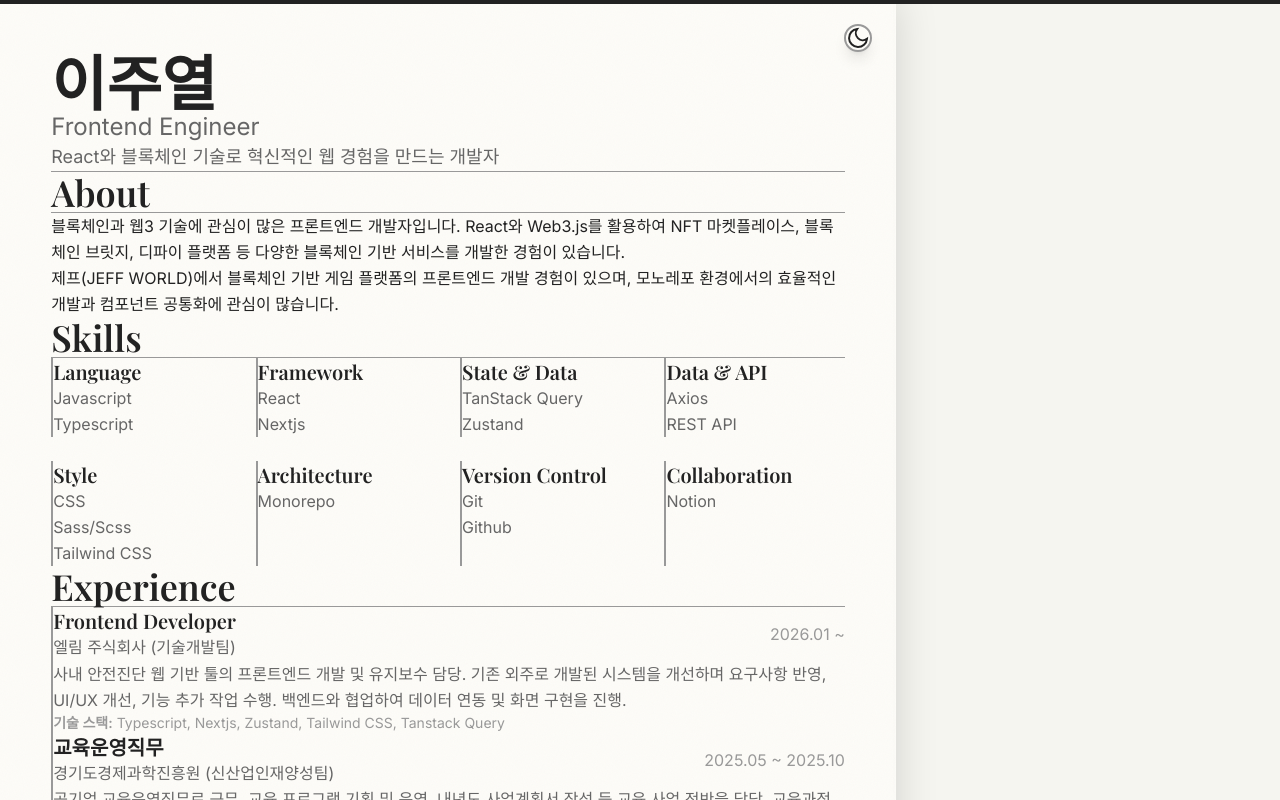
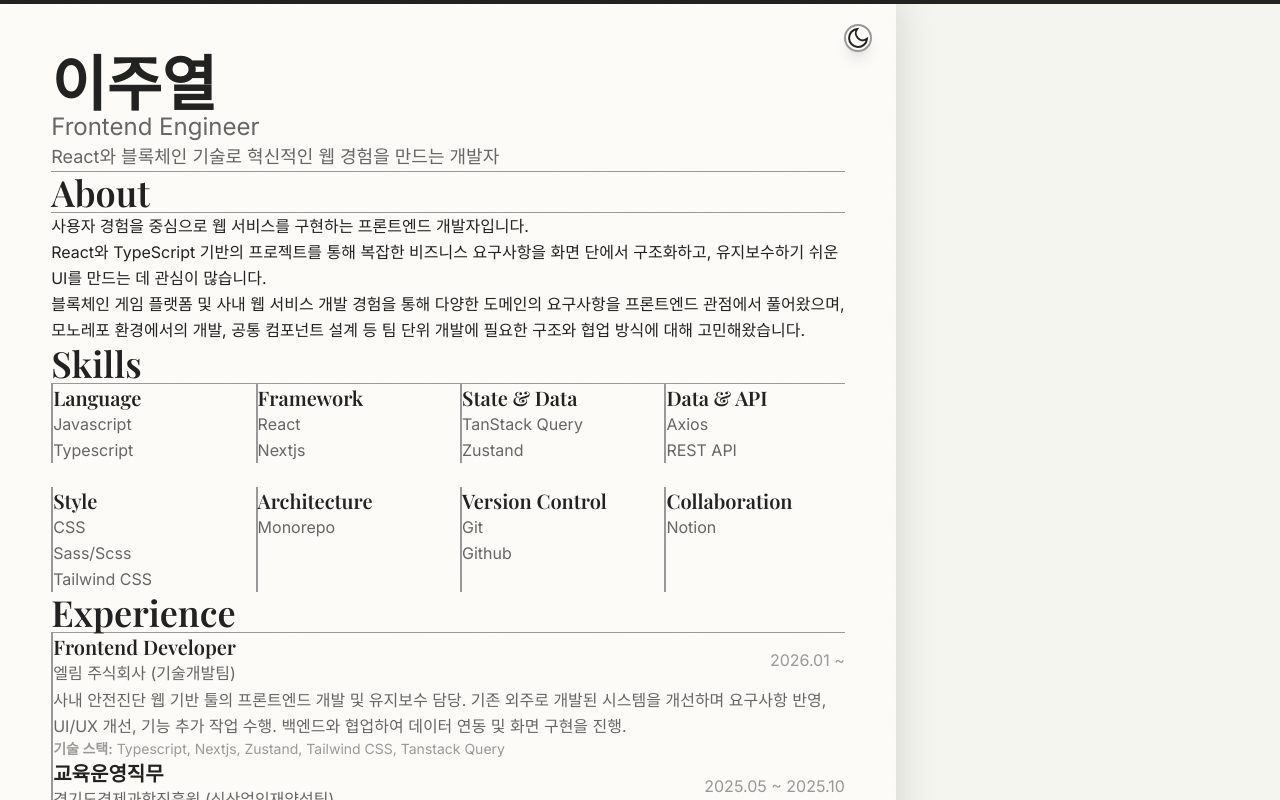
Before and after one commit to Melonisjy/resume, a Next.js app: page / in a window 1280 px wide. Shown: the top 800 px of the page. Built offline with nearby package versions, Linux system fonts and the light colour scheme.

Commit message:
fix: about 섹션 내용 수정

```diff
--- a/components/About.tsx
+++ b/components/About.tsx
@@ -6,14 +6,15 @@ export default function About() {
   return (
     <Section id="about" title="About">
       <p className="mb-4 text-[#222] dark:text-[#f5f5f0] leading-relaxed transition-colors duration-300">
-        블록체인과 웹3 기술에 관심이 많은 프론트엔드 개발자입니다. React와
-        Web3.js를 활용하여 NFT 마켓플레이스, 블록체인 브릿지, 디파이 플랫폼 등
-        다양한 블록체인 기반 서비스를 개발한 경험이 있습니다.
+        사용자 경험을 중심으로 웹 서비스를 구현하는 프론트엔드 개발자입니다. <br />
+        React와 TypeScript 기반의 프로젝트를 통해 복잡한 비즈니스 요구사항을
+        화면 단에서 구조화하고, 유지보수하기 쉬운 UI를 만드는 데 관심이 많습니다.
       </p>
       <p className="text-[#222] dark:text-[#f5f5f0] leading-relaxed transition-colors duration-300">
-        제프(JEFF WORLD)에서 블록체인 기반 게임 플랫폼의 프론트엔드 개발 경험이
-        있으며, 모노레포 환경에서의 효율적인 개발과 컴포넌트 공통화에 관심이
-        많습니다.
+        블록체인 게임 플랫폼 및 사내 웹 서비스 개발 경험을 통해 다양한 도메인의
+        요구사항을 프론트엔드 관점에서 풀어왔으며, 모노레포 환경에서의 개발,
+        공통 컴포넌트 설계 등 팀 단위 개발에 필요한 구조와 협업 방식에 대해
+        고민해왔습니다.
       </p>
     </Section>
   );
```
